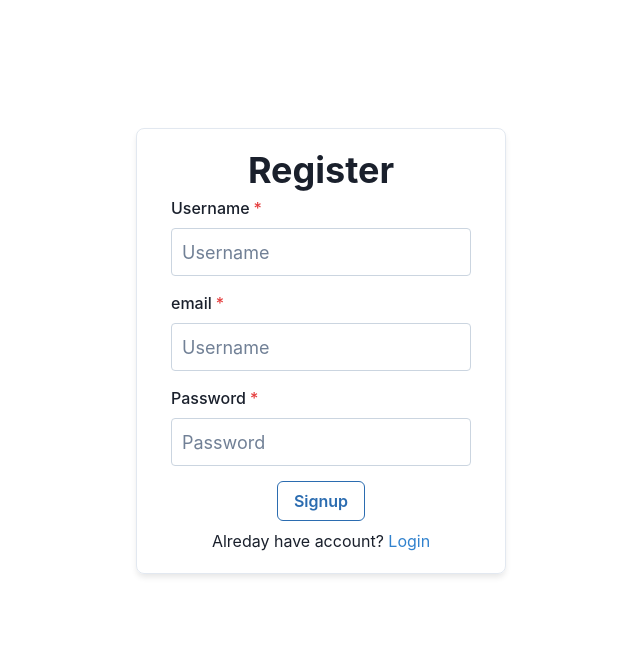
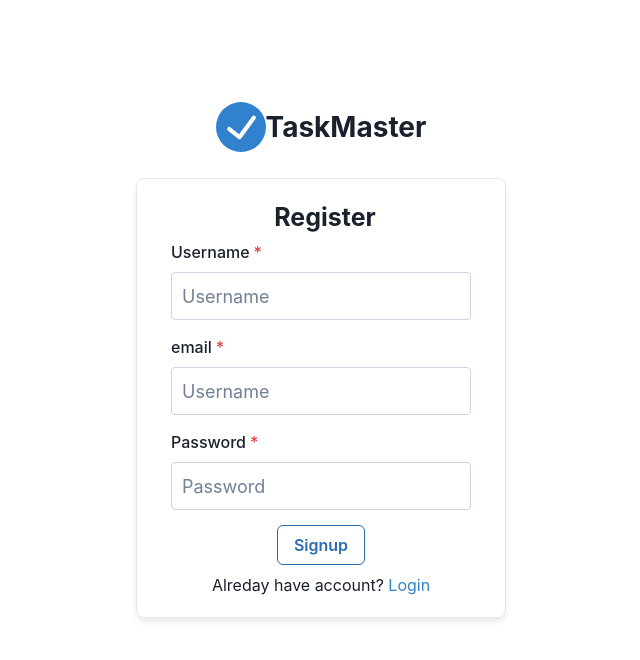
Before and after one commit to ryuk156/Taskmaster, a React (Create React App) app: page /signUp in a window 1280 px wide. Shown: the top 660 px of the page, without its empty margins (319-959 px from the left). Built offline with nearby package versions, Linux system fonts and the light colour scheme.

Commit message:
fix: Login & SignUp UI

```diff
--- a/src/components/auth/Login.tsx
+++ b/src/components/auth/Login.tsx
@@ -12,6 +12,8 @@ import {
   FormLabel,
   FormHelperText,
   FormErrorMessage,
+  Icon,
+  IconButton,
 } from "@chakra-ui/react";
 import { useDispatch, useSelector } from "react-redux";
 
@@ -20,6 +22,8 @@ import { useNavigate } from "react-router-dom";
 import { AxiosError } from "axios";
 import ErrorAlert from "../ErrorAlert";
 import VanishableAlert from "../VanishableAlert";
+import { CheckCircleIcon,  } from "@chakra-ui/icons";
+import { m } from "framer-motion";
 
 const styles = {
   container: {
@@ -28,7 +32,11 @@ const styles = {
     boxShadow: "0 4px 6px -1px rgba(0, 0, 0, 0.1)",
     padding: "20px",
     width: "370px",
-    marginTop: "10%",
+    marginTop: "2%",
+  },
+  Titlecontainer: {
+    marginTop: "8%",
+    marginBottom: "0px",
   },
   input: {
     border: "1px solid #CBD5E0",
@@ -87,14 +95,34 @@ const Login = () => {
       alignItems={"center"}
 
     >
+
+
      {error && <VanishableAlert message={error.data.message} status="error" />}
+     <Flex
+
+      flexDirection={"row"}
+      justifyContent={"center"}
+      alignItems={"center"}
+      alignContent={
+        "center"
+      }
+      style={styles.Titlecontainer}
+      >
+      <CheckCircleIcon
+
+              fontSize={"50px"}
+              color="blue.500"
+            />
+             <Text fontSize={"28px"} fontWeight={"bold"} >TaskMaster</Text>
+      </Flex>
       <Flex
         flexDirection={"column"}
         justifyContent={"center"}
         alignItems={"center"}
         style={styles.container}
       >
-        <Heading variant={"h8"}>Login</Heading>
+
+     <Text fontSize={"25px"} fontWeight={"bold"} ml={2}>Login</Text>
         <Box>
           <FormControl isRequired isInvalid={isUsernameError}>
             <FormLabel>Username</FormLabel>
--- a/src/components/auth/SignUp.tsx
+++ b/src/components/auth/SignUp.tsx
@@ -22,6 +22,7 @@ import { useNavigate } from "react-router-dom";
 import { AxiosError } from "axios";
 import ErrorAlert from "../ErrorAlert";
 import VanishableAlert from "../VanishableAlert";
+import { CheckCircleIcon } from "@chakra-ui/icons";
 
 const styles = {
   container: {
@@ -30,7 +31,11 @@ const styles = {
     boxShadow: "0 4px 6px -1px rgba(0, 0, 0, 0.1)",
     padding: "20px",
     width: "370px",
-    marginTop: "10%",
+    marginTop: "2%",
+  },
+  Titlecontainer: {
+    marginTop: "8%",
+    marginBottom: "0px",
   },
   input: {
     border: "1px solid #CBD5E0",
@@ -94,13 +99,31 @@ const SignUp = () => {
             status="error"
           />
         ))}
+
+<Flex
+
+      flexDirection={"row"}
+      justifyContent={"center"}
+      alignItems={"center"}
+      alignContent={
+        "center"
+      }
+      style={styles.Titlecontainer}
+      >
+      <CheckCircleIcon
+
+              fontSize={"50px"}
+              color="blue.500"
+            />
+             <Text fontSize={"28px"} fontWeight={"bold"} >TaskMaster</Text>
+      </Flex>
       <Flex
         flexDirection={"column"}
         justifyContent={"center"}
         alignItems={"center"}
         style={styles.container}
       >
-        <Heading variant={"h6"}>Register</Heading>
+        <Text fontSize={"25px"} fontWeight={"bold"} ml={2}>Register</Text>
 
         <Box mt={1}>
           <FormControl isRequired>
```
